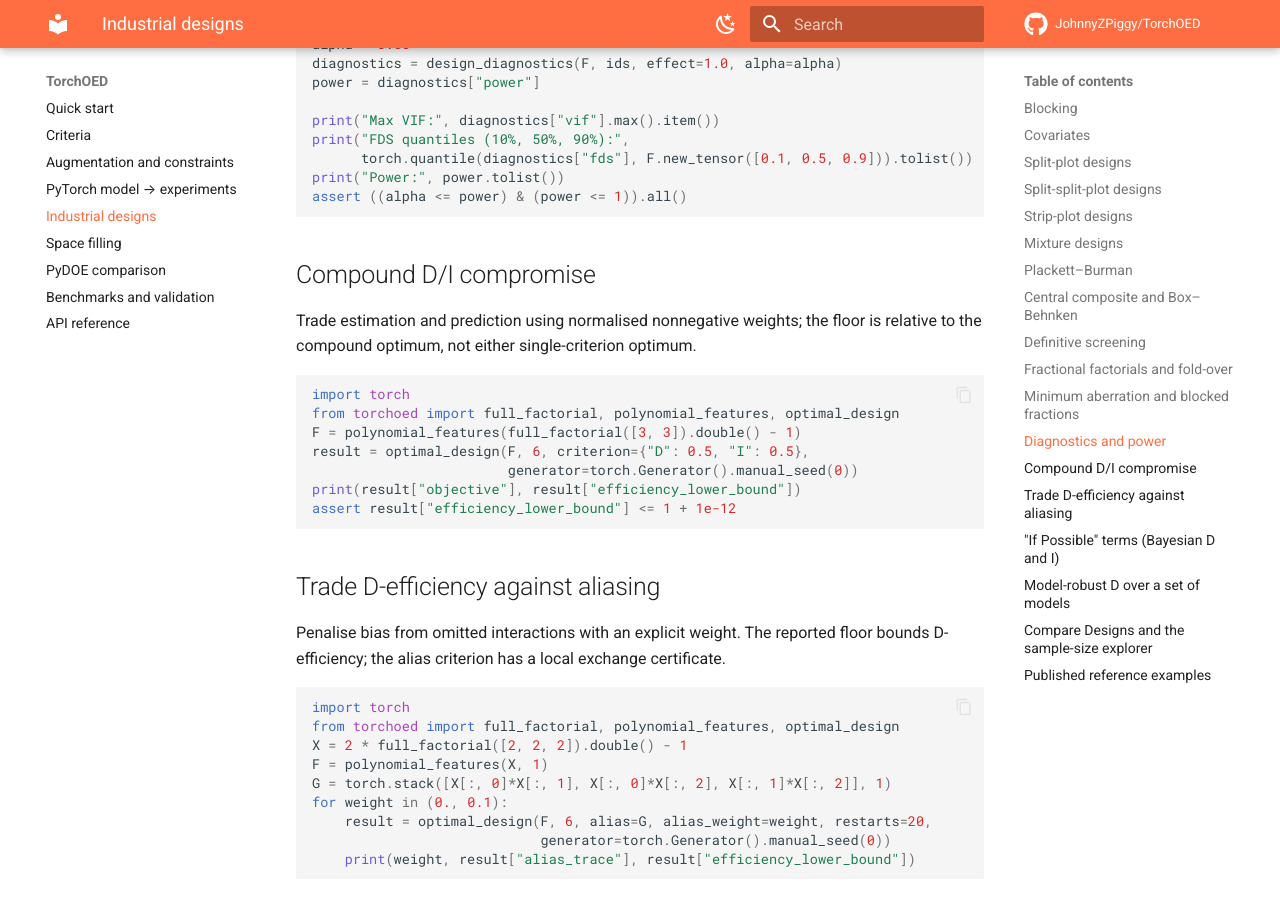
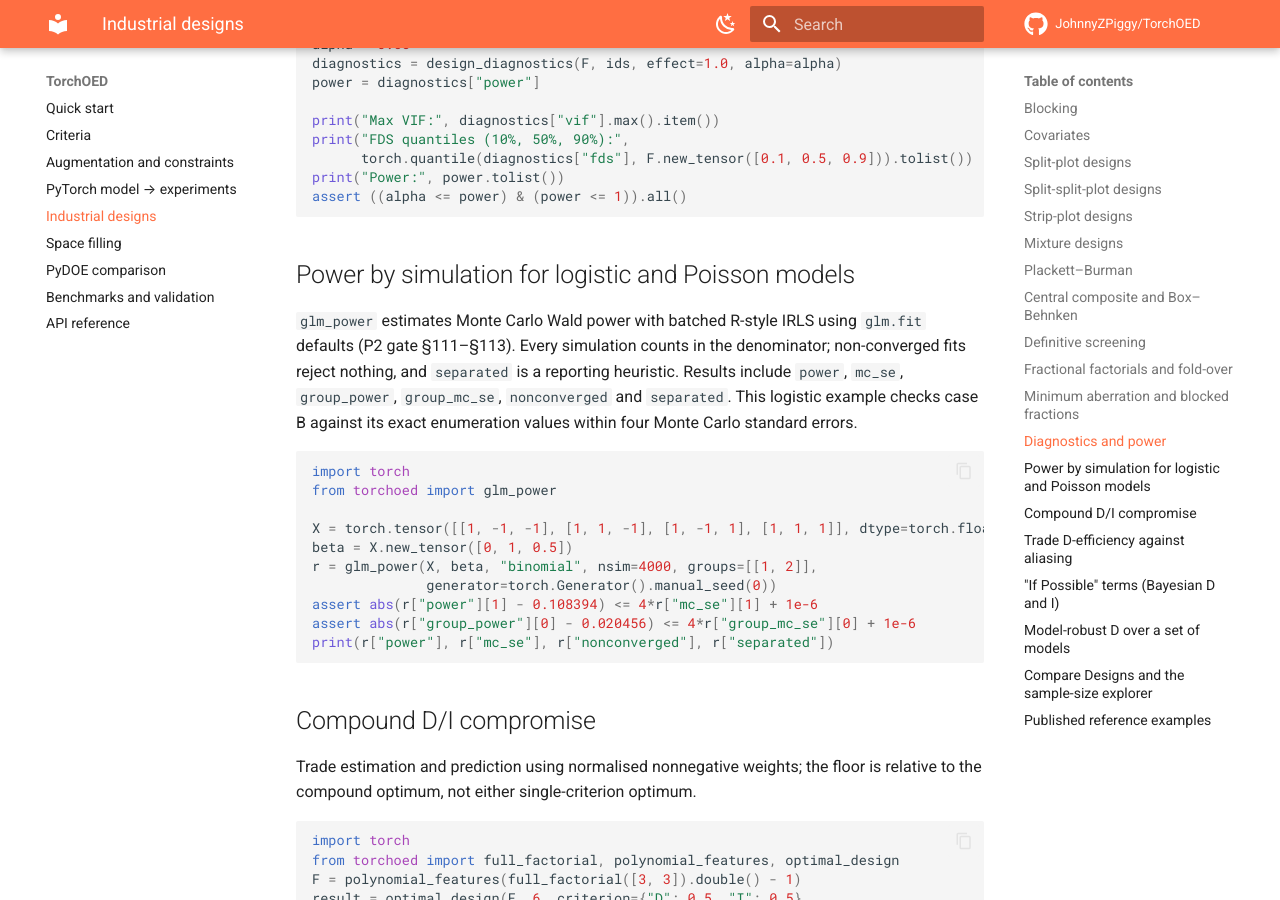
Before and after one commit to JohnnyZPiggy/TorchOED, an MkDocs documentation site: the page built from website/industrial.md, in a window 1280 px wide and 900 px high, scrolled down 7241 px. Built offline with MkDocs 1.6.1 and Material for MkDocs 9.7.7, drawn with Linux system fonts in a browser that asks for light colours; comment, search, counter and statistics services are not loaded.

Commit message:
docs: explain simulated GLM power (Refs #482) (#484)

````diff
--- a/website/industrial.md
+++ b/website/industrial.md
@@ -303,6 +303,26 @@ print("Power:", power.tolist())
 assert ((alpha <= power) & (power <= 1)).all()
 ```
 
+## Power by simulation for logistic and Poisson models
+
+`glm_power` estimates Monte Carlo Wald power with batched R-style IRLS using `glm.fit` defaults (P2 gate §111–§113).
+Every simulation counts in the denominator; non-converged fits reject nothing, and `separated` is a reporting heuristic.
+Results include `power`, `mc_se`, `group_power`, `group_mc_se`, `nonconverged` and `separated`.
+This logistic example checks case B against its exact enumeration values within four Monte Carlo standard errors.
+
+```python
+import torch
+from torchoed import glm_power
+
+X = torch.tensor([[1, -1, -1], [1, 1, -1], [1, -1, 1], [1, 1, 1]], dtype=torch.float64).repeat(4, 1)
+beta = X.new_tensor([0, 1, 0.5])
+r = glm_power(X, beta, "binomial", nsim=4000, groups=[[1, 2]],
+              generator=torch.Generator().manual_seed(0))
+assert abs(r["power"][1] - 0.108394) <= 4*r["mc_se"][1] + 1e-6
+assert abs(r["group_power"][0] - 0.020456) <= 4*r["group_mc_se"][0] + 1e-6
+print(r["power"], r["mc_se"], r["nonconverged"], r["separated"])
+```
+
 ## Compound D/I compromise
 
 Trade estimation and prediction using normalised nonnegative weights; the floor is relative to the compound optimum, not either single-criterion optimum.
````
